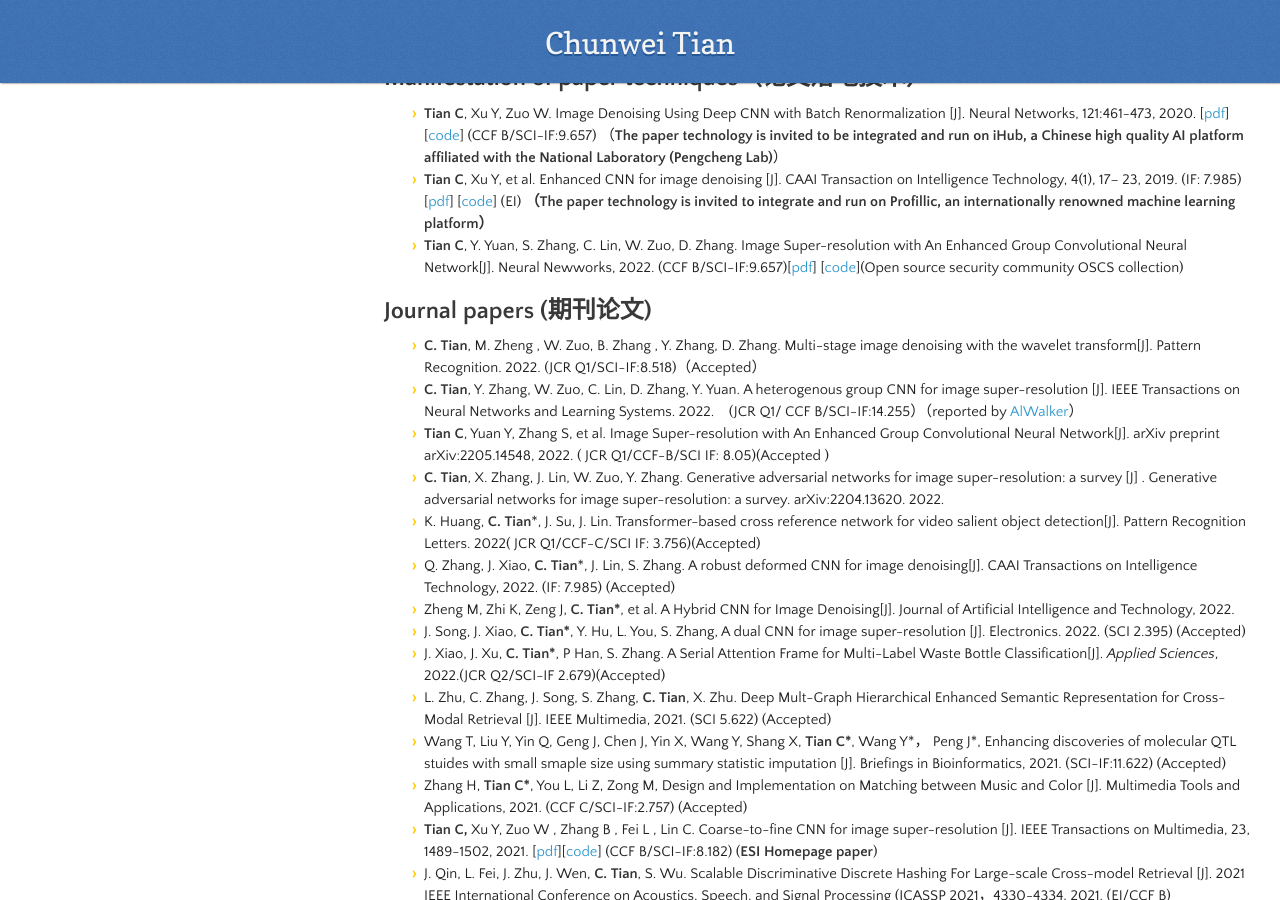
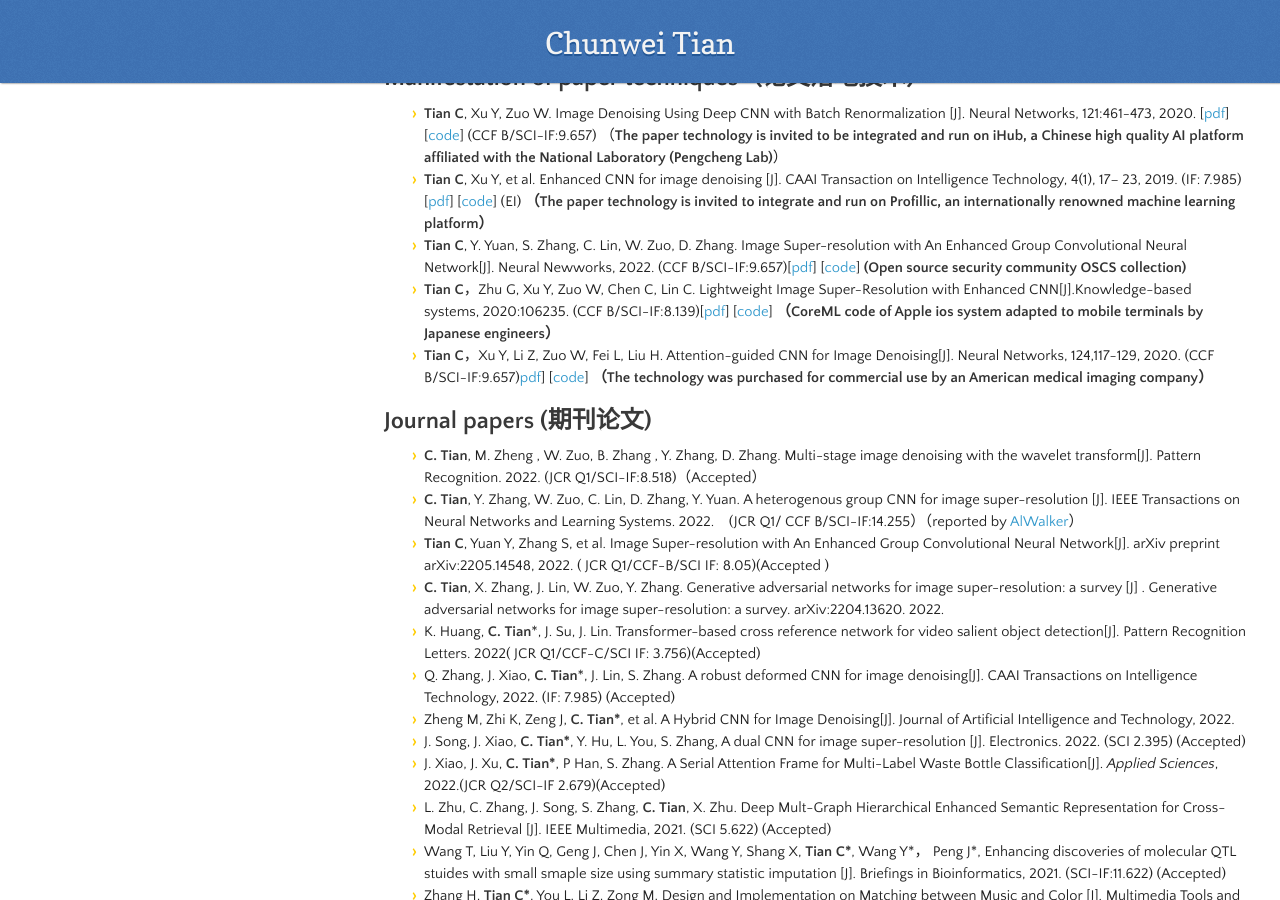
Before and after one commit to hellloxiaotian/hellloxiaotian.github.io, a Jekyll site: the page built from publication.md, in a window 1280 px wide and 900 px high, scrolled down 1298 px. Built offline with Jekyll 4.4.1, drawn with Linux system fonts in a browser that asks for light colours; nearby versions of some CDN libraries; our own code applies the rules of GitHub Pages for plain Markdown files; the repository's description, which GitHub fills in, is left out.

Commit message:
Add files via upload

```diff
--- a/publication.md
+++ b/publication.md
@@ -22,7 +22,9 @@
 ## Manifestation of paper techniques（论文落地技术）
 - **Tian C**,  Xu Y,  Zuo W. Image Denoising Using Deep CNN with Batch Renormalization [J]. Neural Networks, 121:461-473, 2020.  [[pdf](https://www.google.com/url?q=https%3A%2F%2Fwww.sciencedirect.com%2Fscience%2Farticle%2Fpii%2FS0893608019302394&sa=D&sntz=1&usg=AFQjCNET0x3XV-DClPi7PYVfgOci4hcPuA)] [[code](https://www.google.com/url?q=https%3A%2F%2Fgithub.com%2Fhellloxiaotian%2FADNet&sa=D&sntz=1&usg=AFQjCNHp0jPjk4NENToVuFvEzxtjIkiF5w)] (CCF B/SCI-IF:9.657) （**The paper technology is invited to be integrated and run on iHub, a Chinese high quality AI platform affiliated with the National Laboratory (Pengcheng Lab)**）
 - **Tian C**, Xu Y, et al. Enhanced CNN for image denoising [J].  CAAI Transaction on Intelligence Technology, 4(1), 17– 23, 2019. (IF: 7.985) [[pdf](https://www.google.com/url?q=https%3A%2F%2Fieeexplore.ieee.org%2Fabstract%2Fdocument%2F8674856&sa=D&sntz=1&usg=AFQjCNHBifA-RYT5fi_XEiZZdxNXl8zPRg)] [[code](https://www.google.com/url?q=https%3A%2F%2Fgithub.com%2Fhellloxiaotian%2FECNDNet&sa=D&sntz=1&usg=AFQjCNEnM3mVhlN1Ml6nhLf_gjO3xG2oiQ)] (EI) **（The paper technology is invited to integrate and run on Profillic, an internationally renowned machine learning platform）**
-- **Tian C**, Y. Yuan, S. Zhang, C. Lin, W. Zuo, D. Zhang. Image Super-resolution with An Enhanced Group Convolutional Neural Network[J]. Neural Newworks, 2022. (CCF B/SCI-IF:9.657)[[pdf](https://arxiv.org/pdf/2205.14548.pdf)] \[[code](https://github.com/hellloxiaotian/ESRGCNN)](Open source security community OSCS collection)
+- **Tian C**, Y. Yuan, S. Zhang, C. Lin, W. Zuo, D. Zhang. Image Super-resolution with An Enhanced Group Convolutional Neural Network[J]. Neural Newworks, 2022. (CCF B/SCI-IF:9.657)[[pdf](https://arxiv.org/pdf/2205.14548.pdf)] \[[code](https://github.com/hellloxiaotian/ESRGCNN)] **(Open source security community OSCS collection)**
+- **Tian C**，Zhu G, Xu Y, Zuo W, Chen C, Lin C. Lightweight Image Super-Resolution with Enhanced CNN[J].Knowledge-based systems, 2020:106235. (CCF B/SCI-IF:8.139)[[pdf](https://www.sciencedirect.com/science/article/pii/S0950705120304391)] [[code](https://github.com/hellloxiaotian/LESRCNN)] **（CoreML code of Apple ios system adapted to mobile terminals by Japanese engineers）**
+- **Tian C**，Xu Y, Li Z, Zuo W, Fei L, Liu H. Attention-guided CNN for Image Denoising[J]. Neural Networks, 124,117-129, 2020. (CCF B/SCI-IF:9.657)[pdf](https://www.sciencedirect.com/science/article/pii/S0893608019304241)] [[code](https://github.com/hellloxiaotian/ADNet)] **（The technology was purchased for commercial use by an American medical imaging company）**
 
 ## Journal papers (期刊论文)
 - **C. Tian**, M. Zheng , W. Zuo, B. Zhang , Y. Zhang, D. Zhang. Multi-stage image denoising with the wavelet transform[J]. Pattern Recognition. 2022. (JCR Q1/SCI-IF:8.518)（Accepted）
```
